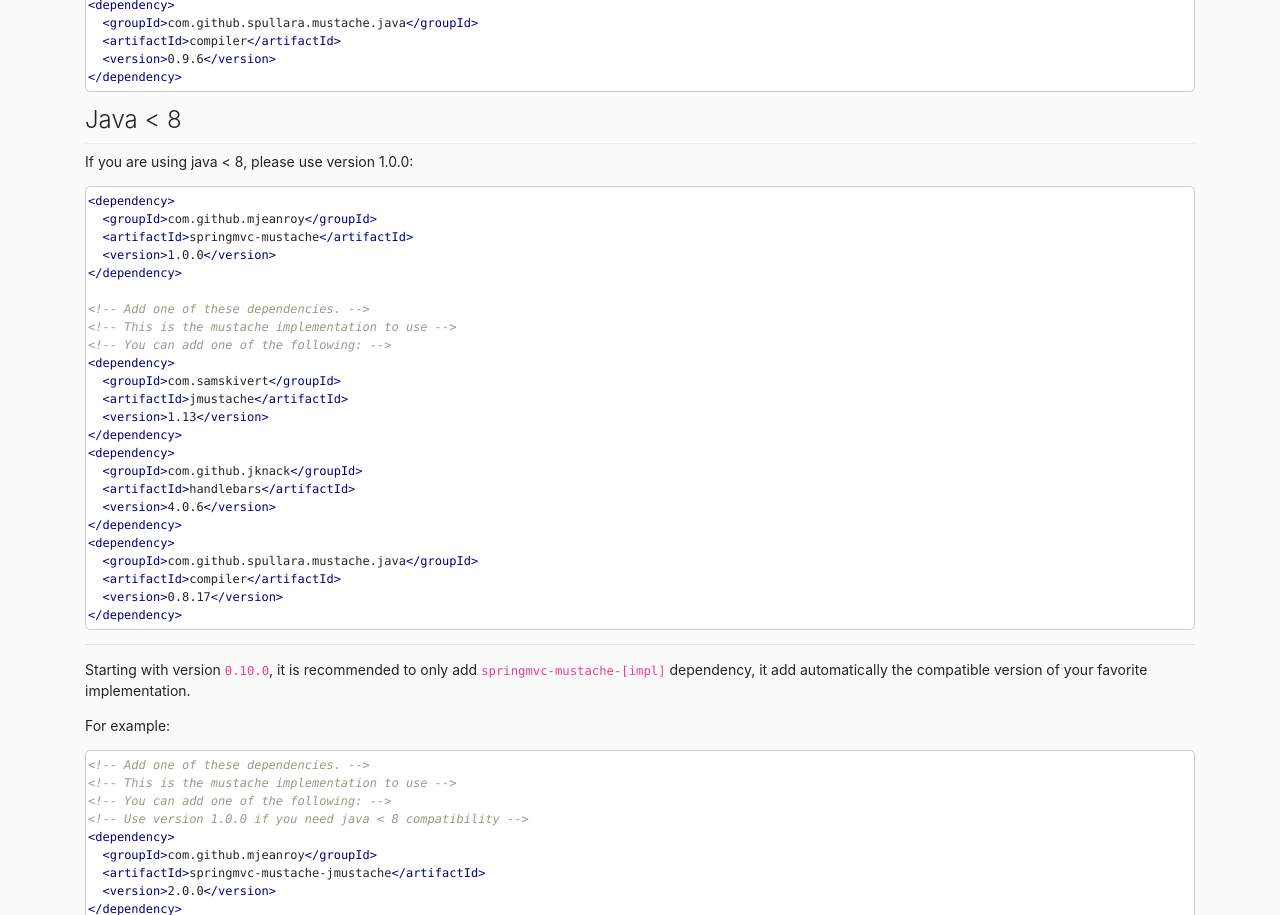
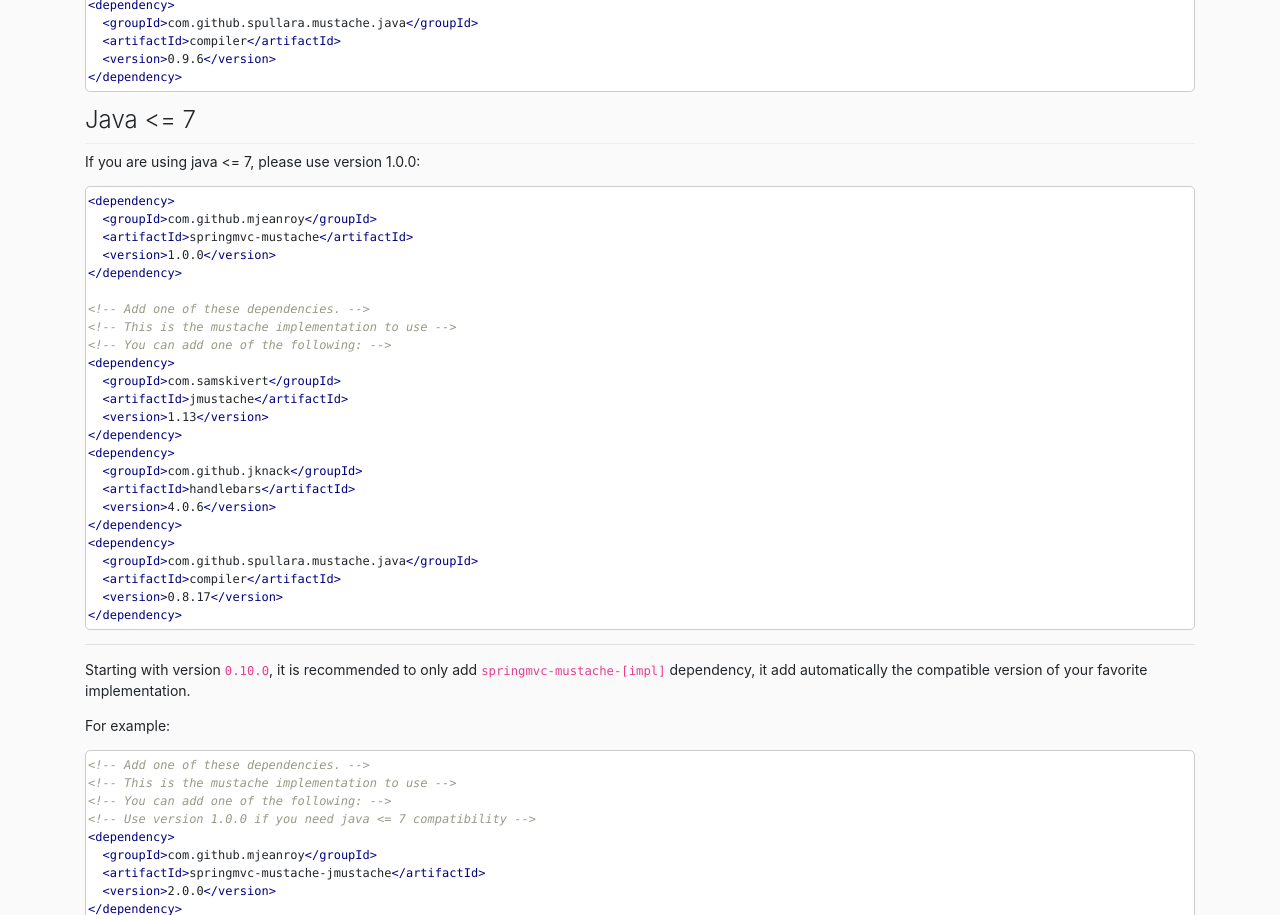
Before and after one commit to mjeanroy/springmvc-mustache, a Jekyll site: the page built from docs/00-introduction.md, in a window 1280 px wide and 1400 px high, scrolled down 793 px. Shown: the part 155-1070 px from the top of the window. Built offline with Jekyll 4.4.1, drawn with Linux system fonts in a browser that asks for light colours; our own code applies the rules of GitHub Pages for plain Markdown files.

Commit message:
docs: update documentation

````diff
--- a/docs/00-introduction.md
+++ b/docs/00-introduction.md
@@ -46,9 +46,9 @@ If you are using java < 8, please use version 2.0.0:
 </dependency>
 ```
 
-##### Java < 8
+##### Java <= 7
 
-If you are using java < 8, please use version 1.0.0:
+If you are using java <= 7, please use version 1.0.0:
 
 ```xml
 <dependency>
@@ -88,7 +88,7 @@ For example:
 <!-- Add one of these dependencies. -->
 <!-- This is the mustache implementation to use -->
 <!-- You can add one of the following: -->
-<!-- Use version 1.0.0 if you need java < 8 compatibility -->
+<!-- Use version 1.0.0 if you need java <= 7 compatibility -->
 <dependency>
   <groupId>com.github.mjeanroy</groupId>
   <artifactId>springmvc-mustache-jmustache</artifactId>
````
